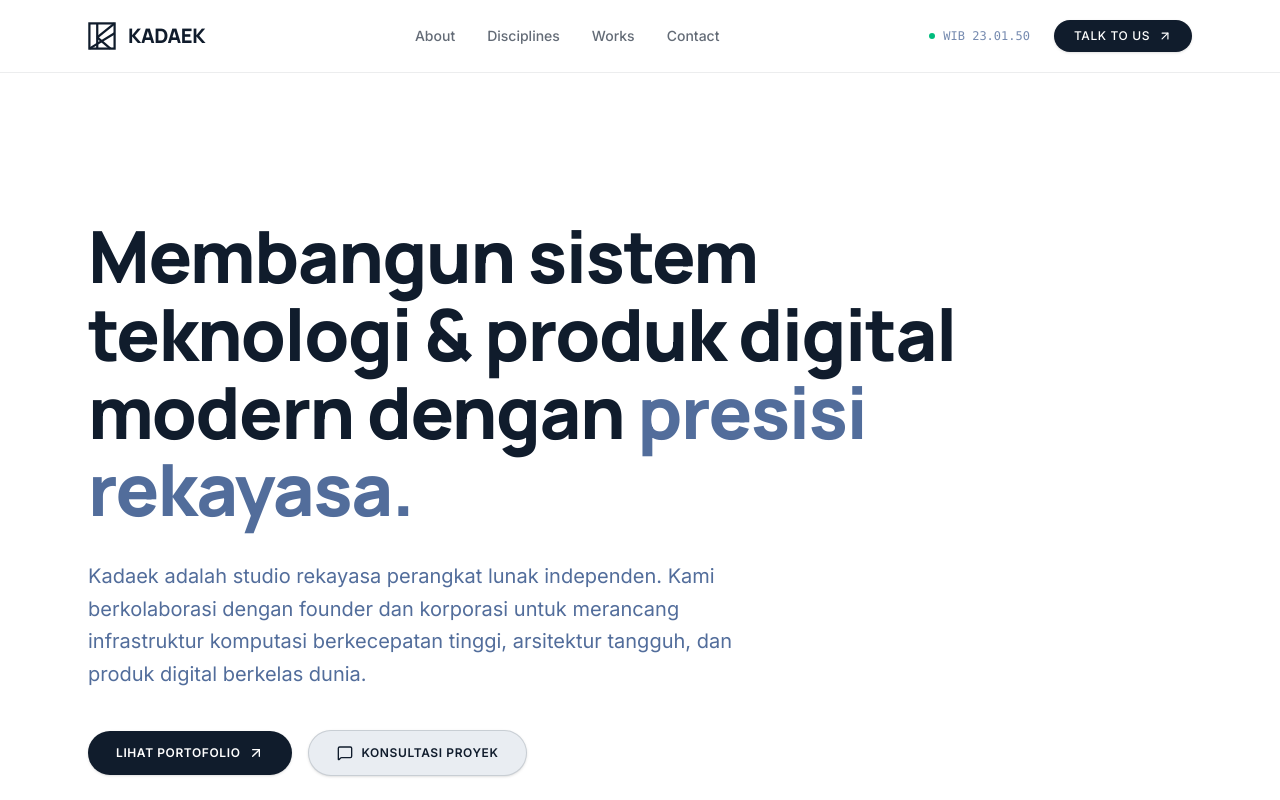
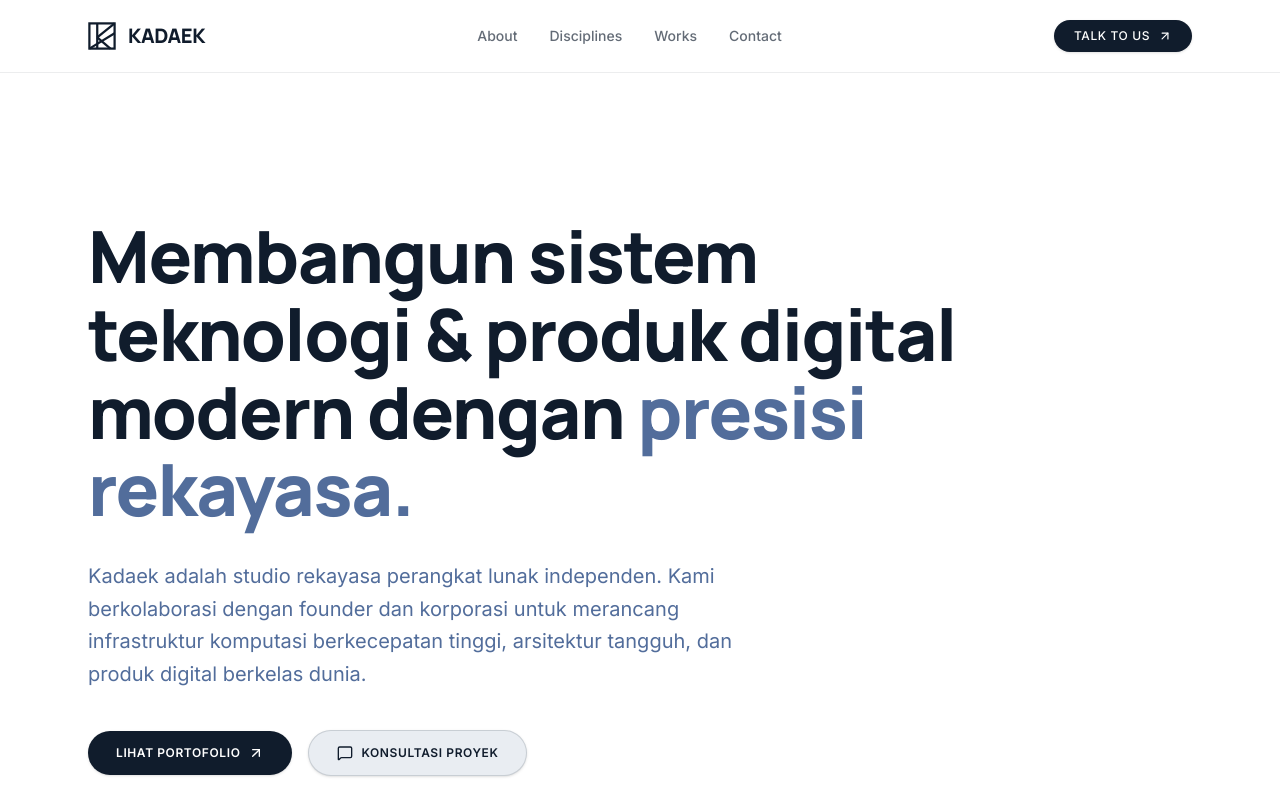
Before and after one commit to Kadaek/Compro-Kadaek, a Next.js app: page / in a window 1280 px wide. Shown: the top 800 px of the page. Built offline with nearby package versions, Linux system fonts and the light colour scheme.

Commit message:
feat: remove WIB clock indicator from navbar for ultra-clean look

```diff
--- a/src/app/page.tsx
+++ b/src/app/page.tsx
@@ -1,32 +1,13 @@
 "use client";
 
-import { useEffect, useState } from "react";
+import { useState } from "react";
 import Preloader from "@/components/Preloader";
 import { KadaekBrand, KadaekMonogram } from "@/components/KadaekLogo";
 import { ArrowUpRight, Copy, Check, MessageSquare } from "lucide-react";
 
 export default function Home() {
-  const [time, setTime] = useState("");
   const [copied, setCopied] = useState(false);
   const email = "halo@kadaek.id";
-
-  useEffect(() => {
-    const tick = () => {
-      const now = new Date();
-      setTime(
-        now.toLocaleTimeString("id-ID", {
-          timeZone: "Asia/Jakarta",
-          hour: "2-digit",
-          minute: "2-digit",
-          second: "2-digit",
-          hour12: false,
-        })
-      );
-    };
-    tick();
-    const interval = setInterval(tick, 1000);
-    return () => clearInterval(interval);
-  }, []);
 
   const handleCopyEmail = () => {
     navigator.clipboard.writeText(email);
@@ -122,12 +103,7 @@ export default function Home() {
           </nav>
 
           {/* Right Action */}
-          <div className="flex items-center gap-6">
-            <div className="hidden sm:flex items-center gap-2 text-xs font-mono text-[#526D9B]/80 font-normal">
-              <span className="w-1.5 h-1.5 rounded-full bg-emerald-500" />
-              <span>WIB {time || "11:00"}</span>
-            </div>
-
+          <div className="flex items-center gap-4">
             <a
               href="https://wa.me/6281234567890?text=Halo%20Kadaek,%20kami%20ingin%20konsultasi%20proyek."
               target="_blank"
```
